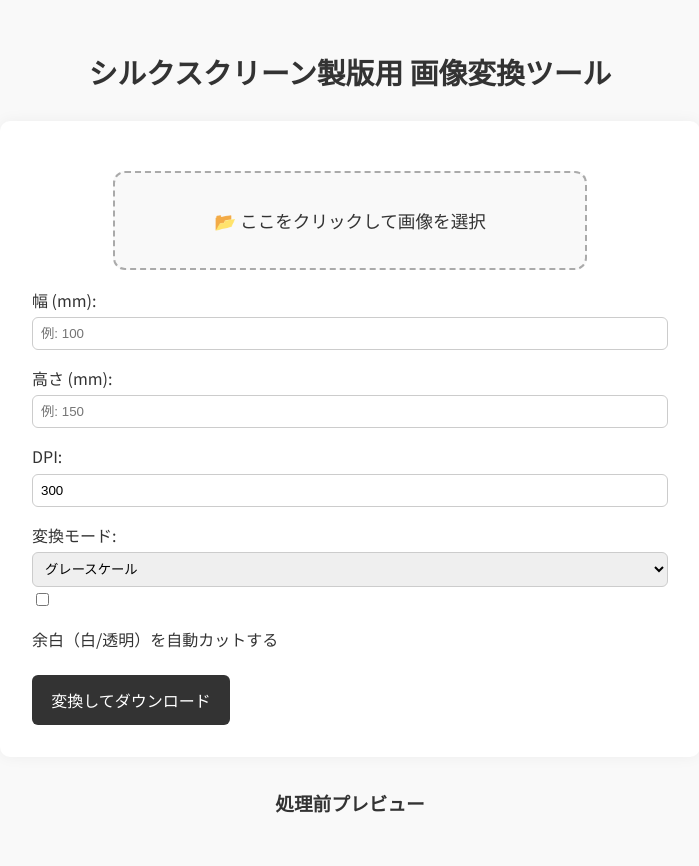
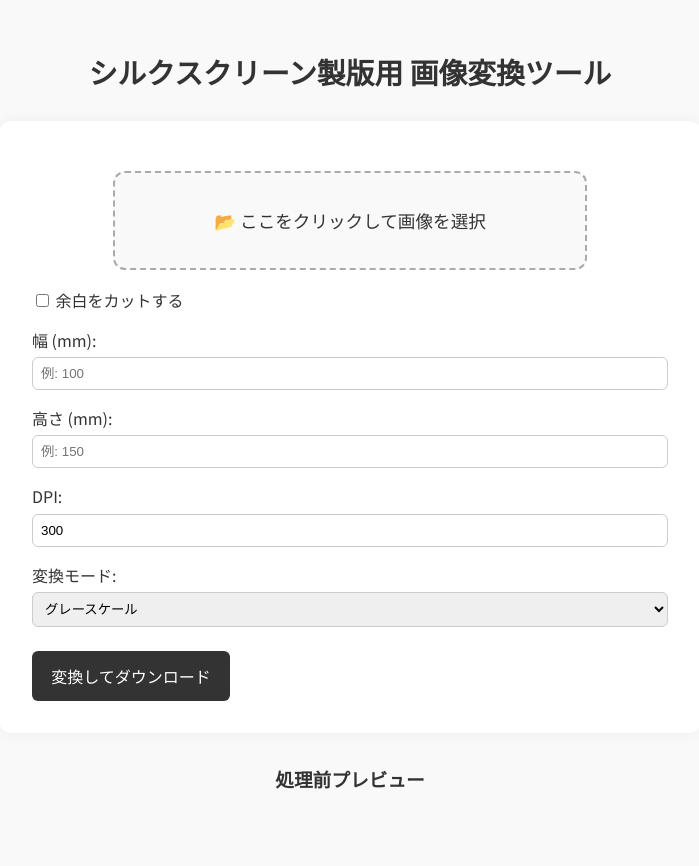
Before and after one commit to tk1068/silk_skreenapp, a Flask app: page / in a window 1280 px wide. Shown: the whole page, without its empty margins (290-989 px from the left). After the commit the page ends 789 px from the top, so only its background shows below. Run offline with Flask 3, Linux system fonts and the light colour scheme.

Commit message:
Fix layout / Update processing

```diff
--- a/app.py
+++ b/app.py
@@ -1,5 +1,5 @@
 from flask import Flask, render_template, request, send_file, redirect, url_for
-from PIL import Image, ImageOps
+from PIL import Image
 import os
 
 app = Flask(__name__)
@@ -22,11 +22,17 @@ def convert():
     width_mm = request.form.get('width', type=float)
     height_mm = request.form.get('height', type=float)
     dpi = request.form.get('dpi', type=int, default=300)
-    trim = request.form.get('trim') == 'on'  # 余白カットの有無
+    trim = request.form.get('trim') == 'on'
 
     image = Image.open(image_file.stream).convert('L')  # グレースケール化
 
-    # サイズ調整
+    # 余白自動トリミング
+    if trim:
+        bbox = image.getbbox()
+        if bbox:
+            image = image.crop(bbox)
+
+    # サイズ調整（トリミング後）
     if width_mm or height_mm:
         orig_w, orig_h = image.size
         if width_mm and not height_mm:
@@ -46,13 +52,7 @@ def convert():
     elif mode == 'halftone':
         image = image.convert('1', dither=Image.FLOYDSTEINBERG)
 
-    # 余白自動トリミング
-    if trim:
-        bbox = image.getbbox()
-        if bbox:
-            image = image.crop(bbox)
-
-    # 処理後画像保存
+    # 保存
     result_path = os.path.join(STATIC_FOLDER, 'output.png')
     image.save(result_path)
 
--- a/templates/index.html
+++ b/templates/index.html
@@ -100,6 +100,10 @@
           <input type="file" name="image" id="image" required>
         </label>
 
+        <label>
+            <input type="checkbox" name="trim"> 余白をカットする
+        </label>
+
         <label>幅 (mm):
             <input type="number" name="width" step="0.1" placeholder="例: 100">
         </label>
@@ -119,10 +123,6 @@
                 <option value="halftone">ハーフトーン</option>
             </select>
         </label>
-        <div class="form-check">
-            <input class="form-check-input" type="checkbox" name="trim" id="trim">
-            <label class="form-check-label" for="trim">余白（白/透明）を自動カットする</label>
-        </div>
 
 
         <button type="submit">変換してダウンロード</button>
```
